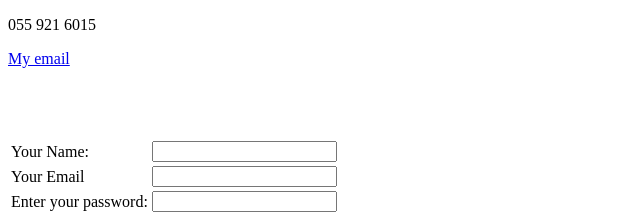
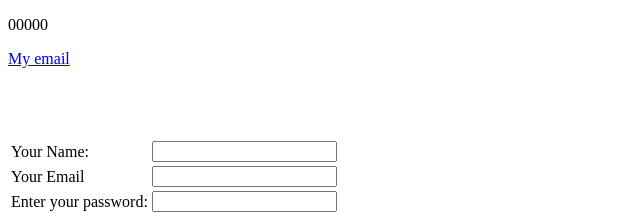
Before and after one commit to Afafkharsa/cv, a plain HTML site: page Contactme.html in a window 1280 px wide. Shown: the top 213 px of the page, 0-640 px from the left. Drawn offline with Linux system fonts and the light colour scheme.

Commit message:
Update Contactme.html

```diff
--- a/Contactme.html
+++ b/Contactme.html
@@ -7,7 +7,7 @@
 </head>
 
 <body>
-  <p>055 921 6015</p>
+  <p>00000</p>
   <p>
     <a href="afafkharsa@gmail.com">My email</a>
   </p>
```
